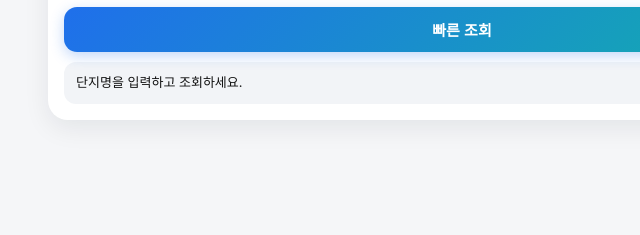
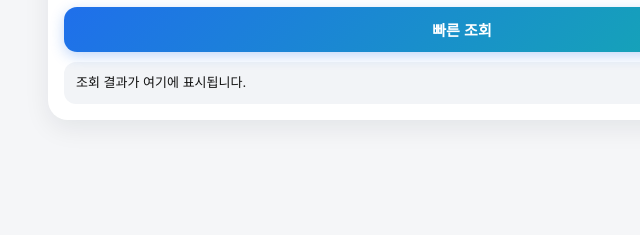
Before and after one commit to leekaja79woogi-oss/dongbuk-housing, a website: page index.html in a window 1280 px wide. Shown: the part 429-664 px from the top of the page, 178-818 px from the left. Drawn offline with Linux system fonts and the light colour scheme.

Commit message:
Clarify initial search result status text

```diff
--- a/index.html
+++ b/index.html
@@ -81,7 +81,7 @@ th{background:#f1f5f9;color:#475569}
       <input id="complex" autocomplete="off" placeholder="단지명 입력">
       <div class="mini" style="margin-top:7px">처음에는 최근 3개월만 빠르게 조회합니다. 필요할 때 12개월 상세내역을 추가로 불러옵니다.</div>
       <button id="searchBtn" type="button" style="width:100%;margin-top:10px">빠른 조회</button>
-      <div id="status" class="status">단지명을 입력하고 조회하세요.</div><div id="cands"></div>
+      <div id="status" class="status">조회 결과가 여기에 표시됩니다.</div><div id="cands"></div>
       <div id="result" class="hide"><label for="areaSelect">전용면적</label><select id="areaSelect"></select>
         <div class="kpis" style="margin-top:12px">
           <div class="kpi"><div class="name">최근 매매(3건 중앙값)</div><div id="sTrade" class="val">-</div></div>
```
